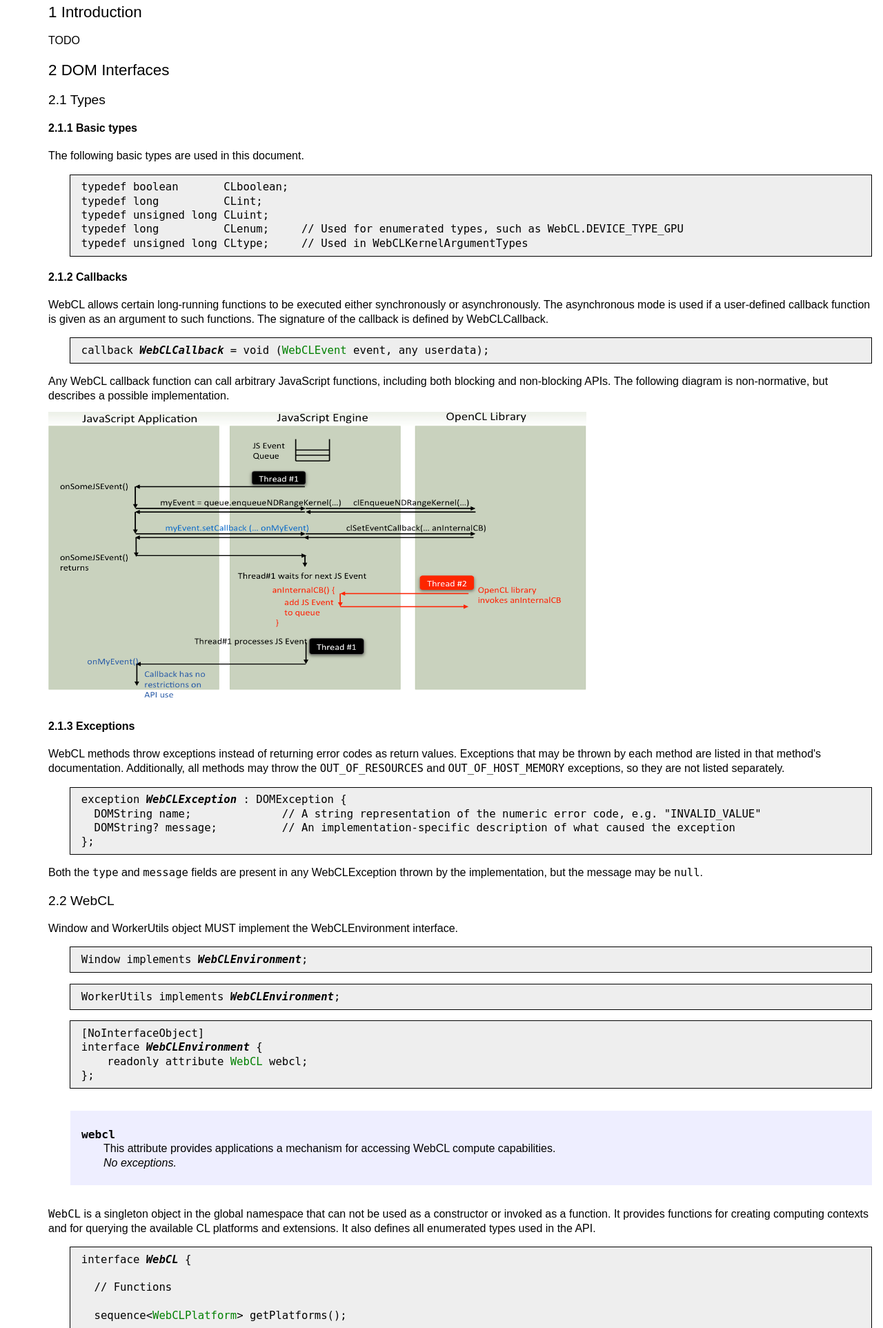
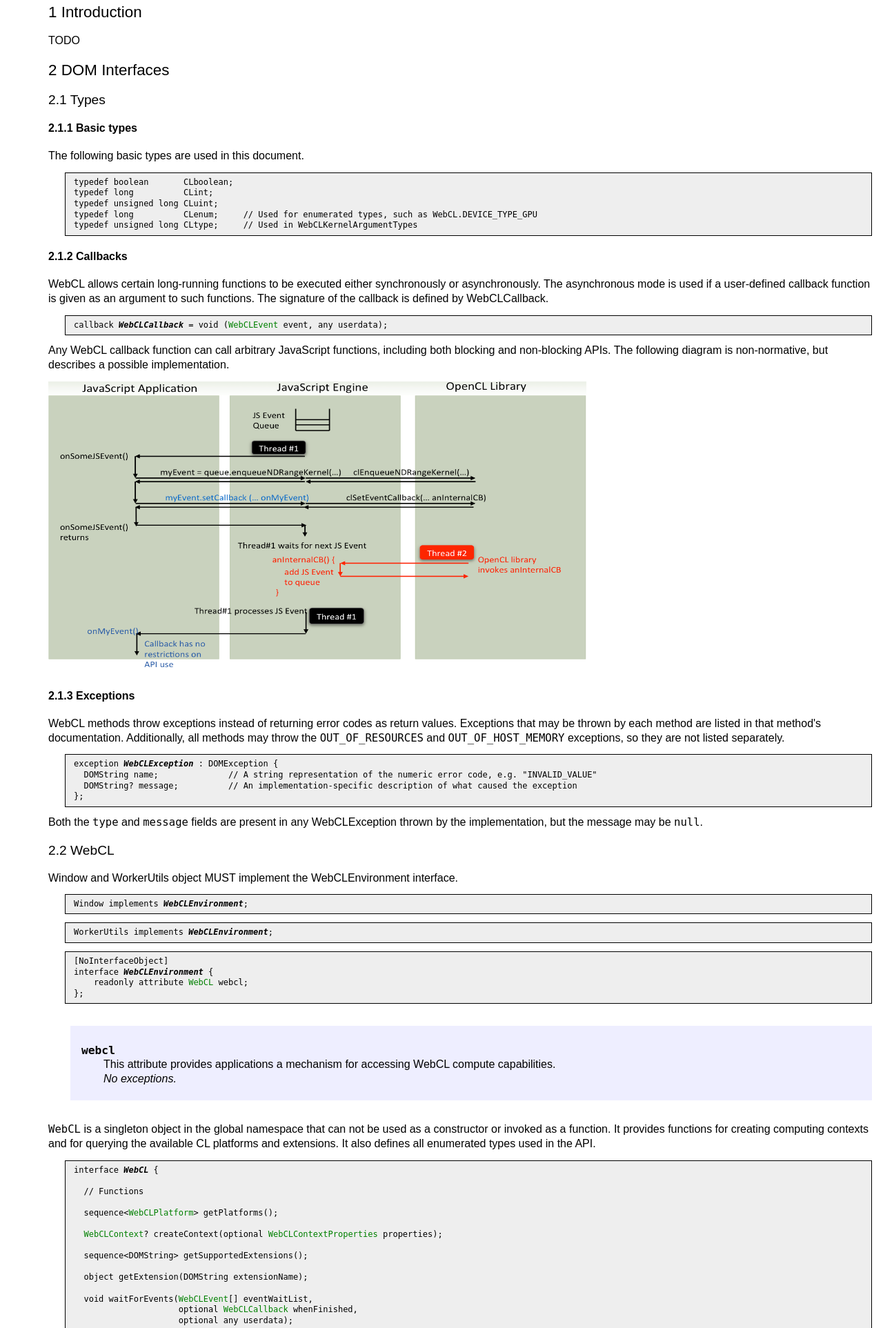
Before and after one commit to KhronosGroup/WebCL, a PHP site: page / in a window 1280 px wide. Shown: the part 1873-3798 px from the top of the page at 69% size. Run offline with PHP 8.4, Linux system fonts and the light colour scheme.

Commit message:
[CSS] Now using font-size:small in tables and IDLs
git-svn-id: https://cvs.khronos.org/svn/repos/registry/trunk/public/webcl/spec@20664 e7fa87d3-cd2b-0410-9028-fcbf551c1848

```diff
--- a/latest/resources/default.css
+++ b/latest/resources/default.css
@@ -647,7 +647,7 @@
 
 pre, code { font-size: 1.2em; font-family: monospace; } /* navigator 4 requires this */
 
-pre.idl { border: solid thin; background: #EEEEEE; color: black; padding: 0.5em 1em; min-width: 61em;}
+pre.idl { font-size: small; border: solid thin; background: #EEEEEE; color: black; padding: 0.5em 1em; min-width: 61em;}
 pre.idl :link, pre.idl :visited { color: inherit; color: green; text-decoration: none; background: transparent;  }
 pre.idl :hover { text-decoration: underline; }
 
@@ -660,6 +660,10 @@
 }
 
 dl.exceptions {
+    font-size: small;
+}
+
+table.enumtable {
     font-size: small;
 }
 
```
